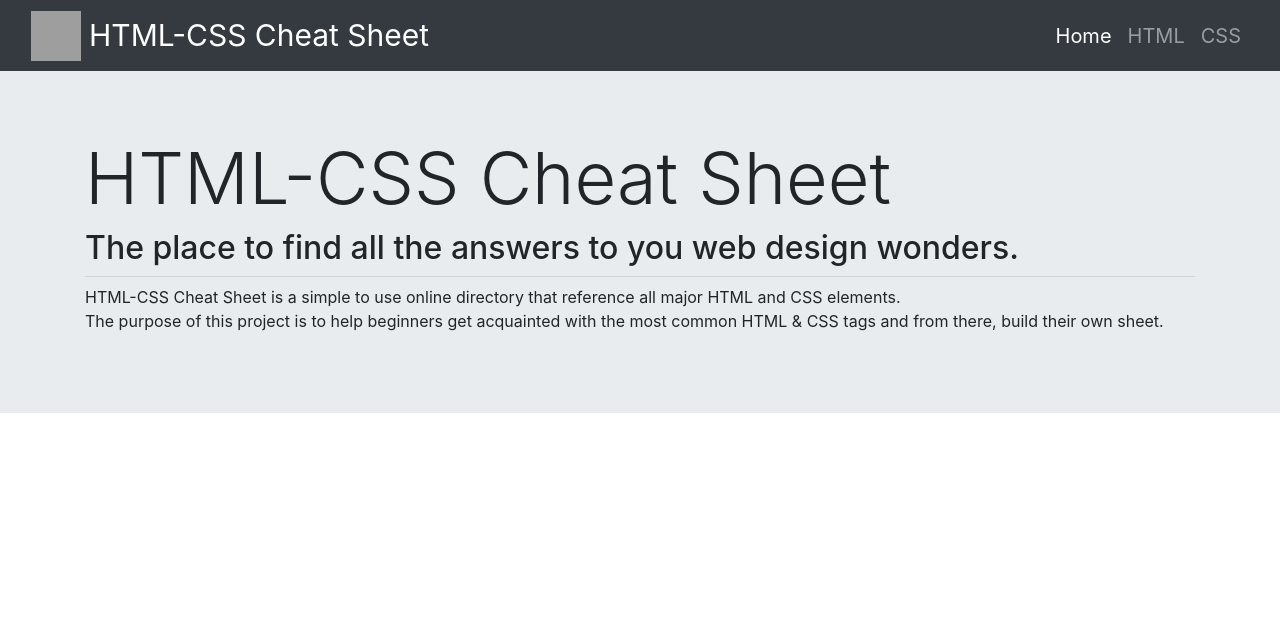
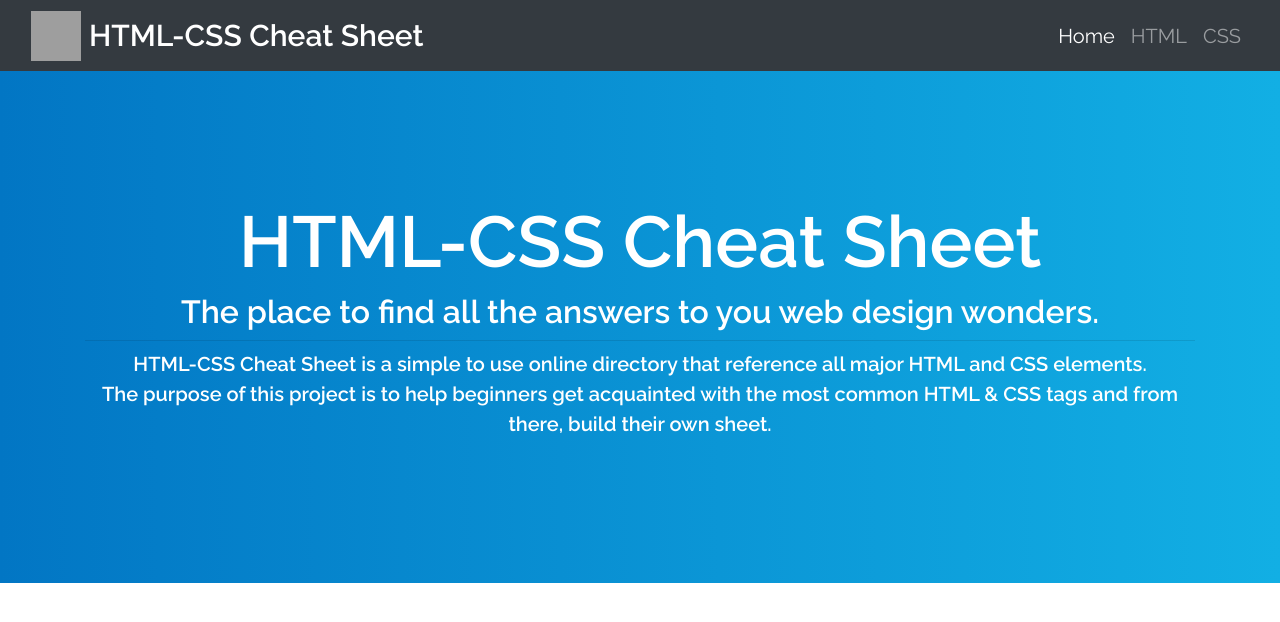
Before and after one commit to Balbader/HTML-CSS-Tutorial, a plain HTML site: page index.html in a window 1280 px wide. Drawn offline with nearby package versions, Linux system fonts and the light colour scheme; grey boxes are pictures that could not be loaded.

Commit message:
added style to header

```diff
--- a/style.css
+++ b/style.css
@@ -1,8 +1,38 @@
+body {
+	font-family: 'Raleway', sans-serif;
+}
+
 /* Navbar */
+.navbar {}
+
 .site-title {
 	font-size: 30px;
+	font-weight: bold;
 }
 
 .nav-item {
 	font-size: 20px;
 }
+
+/* Header */
+.header {
+	background: linear-gradient(to right, #0276c4, #12afe4);
+	background-size: cover;
+	padding-top: 10%;
+	padding-bottom: 10%;
+	text-align: center;
+	color: white;
+}
+
+.main-title {
+	font-weight: bold;
+}
+
+.main-subtitle {
+	font-weight: bold;
+}
+
+.intro-txt {
+	font-size: 20px;
+	font-weight: bold;
+}
```
